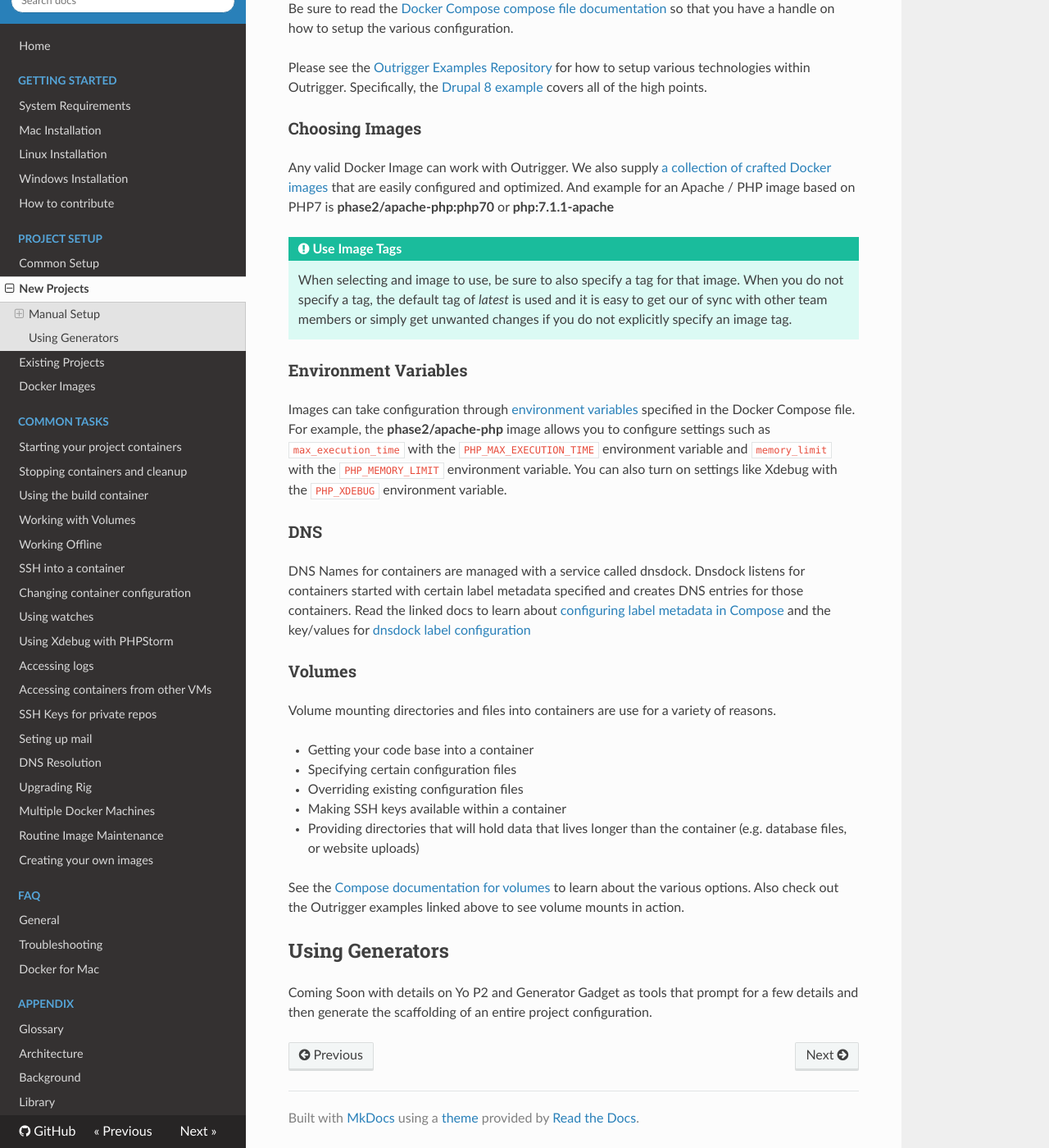
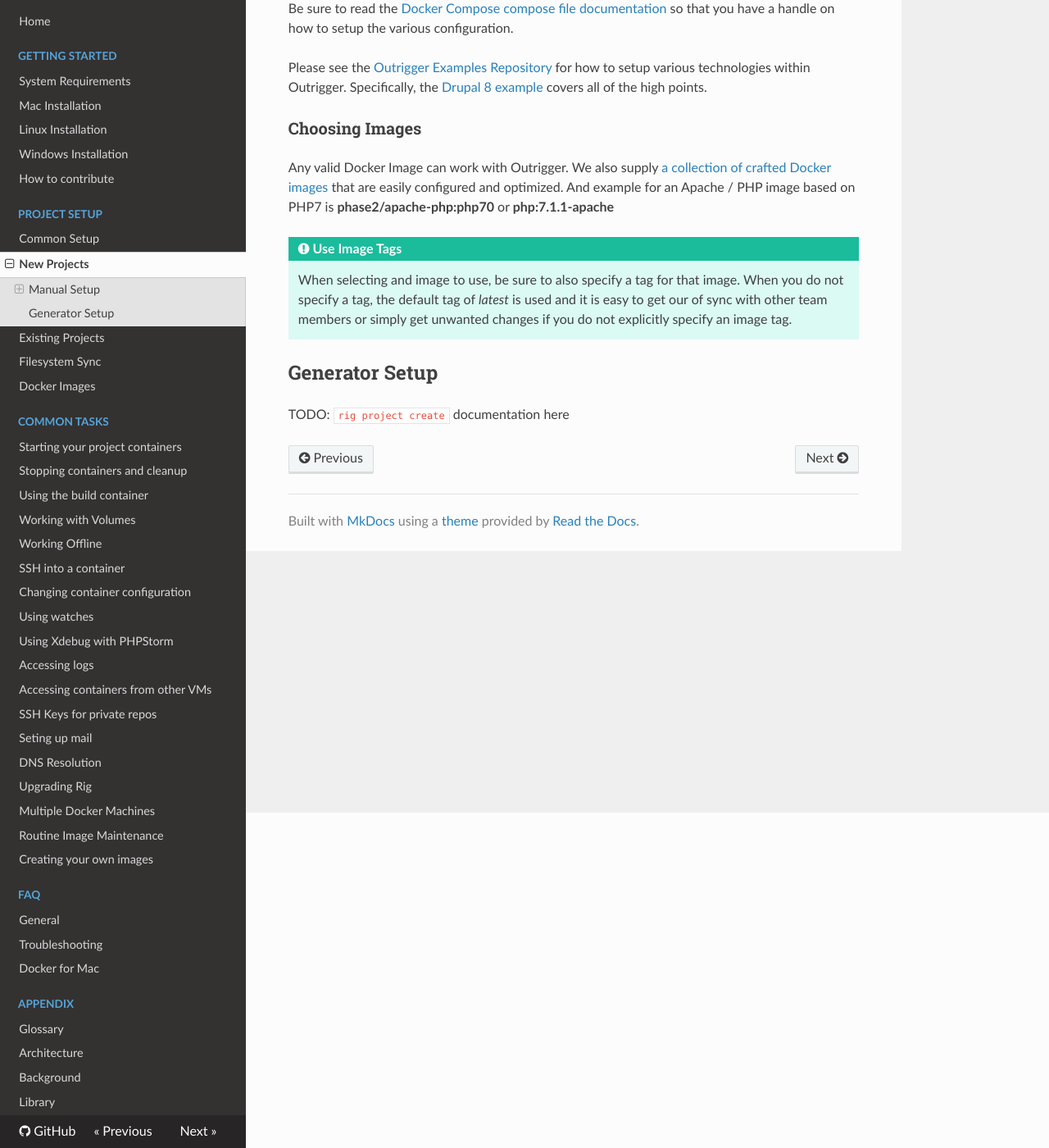
Before and after one commit to phase2/outrigger-docs, an MkDocs documentation site: the page built from docs/project-setup/new-projects.md, in a window 1280 px wide and 1400 px high, scrolled down 409 px. Shown: the whole window at 82% size. Built offline with MkDocs 1.6.1, drawn with Linux system fonts in a browser that asks for light colours; nearby versions of some CDN libraries; old or Windows-style settings are respelled for this version of MkDocs.

Commit message:
initial crack at project docs and organization

```diff
--- a/docs/project-setup/new-projects.md
+++ b/docs/project-setup/new-projects.md
@@ -29,35 +29,6 @@
     specify a tag, the default tag of *latest* is used and it is easy to get our of sync with other
     team members or simply get unwanted changes if you do not explicitly specify an image tag.
 
-### Environment Variables
+## Generator Setup
 
-Images can take configuration through [environment variables](https://docs.docker.com/compose/compose-file/#/environment)
-specified in the Docker Compose file. For example, the **phase2/apache-php** image allows you to configure settings such
-as `max_execution_time` with the `PHP_MAX_EXECUTION_TIME` environment variable and `memory_limit` with the
-`PHP_MEMORY_LIMIT` environment variable. You can also turn on settings like Xdebug with the `PHP_XDEBUG` environment
-variable.
-
-### DNS
-
-DNS Names for containers are managed with a service called dnsdock.  Dnsdock listens for containers started with certain
-label metadata specified and creates DNS entries for those containers. Read the linked docs to learn about
-[configuring label metadata in Compose](https://docs.docker.com/compose/compose-file/#/labels-1) and the key/values for
-[dnsdock label configuration](https://github.com/aacebedo/dnsdock#overrides-with-docker-labels)
-
-### Volumes
-
-Volume mounting directories and files into containers are use for a variety of reasons.
-
-* Getting your code base into a container
-* Specifying certain configuration files
-* Overriding existing configuration files
-* Making SSH keys available within a container
-* Providing directories that will hold data that lives longer than the container (e.g. database files, or website uploads)
-
-See the [Compose documentation for volumes](https://docs.docker.com/compose/compose-file/#/volumes-volumedriver) to learn
-about the various options. Also check out the Outrigger examples linked above to see volume mounts in action.
-
-## Using Generators
-
-Coming Soon with details on Yo P2 and Generator Gadget as tools that prompt for a few details and then generate the
-scaffolding of an entire project configuration.
+TODO: `rig project create` documentation here
--- a/mkdocs.yml
+++ b/mkdocs.yml
@@ -18,6 +18,7 @@
     - Common Setup: 'project-setup/common-setup.md'
     - New Projects: 'project-setup/new-projects.md'
     - Existing Projects: 'project-setup/existing-projects.md'
+    - Filesystem Sync: 'project-setup/filesystem-sync.md'
     - Docker Images: 'project-setup/docker-images.md'
   - Common Tasks:
     - Starting your project containers: 'common-tasks/starting-your-project-containers.md'
```
Also changed, not shown: docs/common-tasks/using-watches.md (+3 -7 lines), docs/project-setup/filesystem-sync.md (added, +3 -0 lines).
